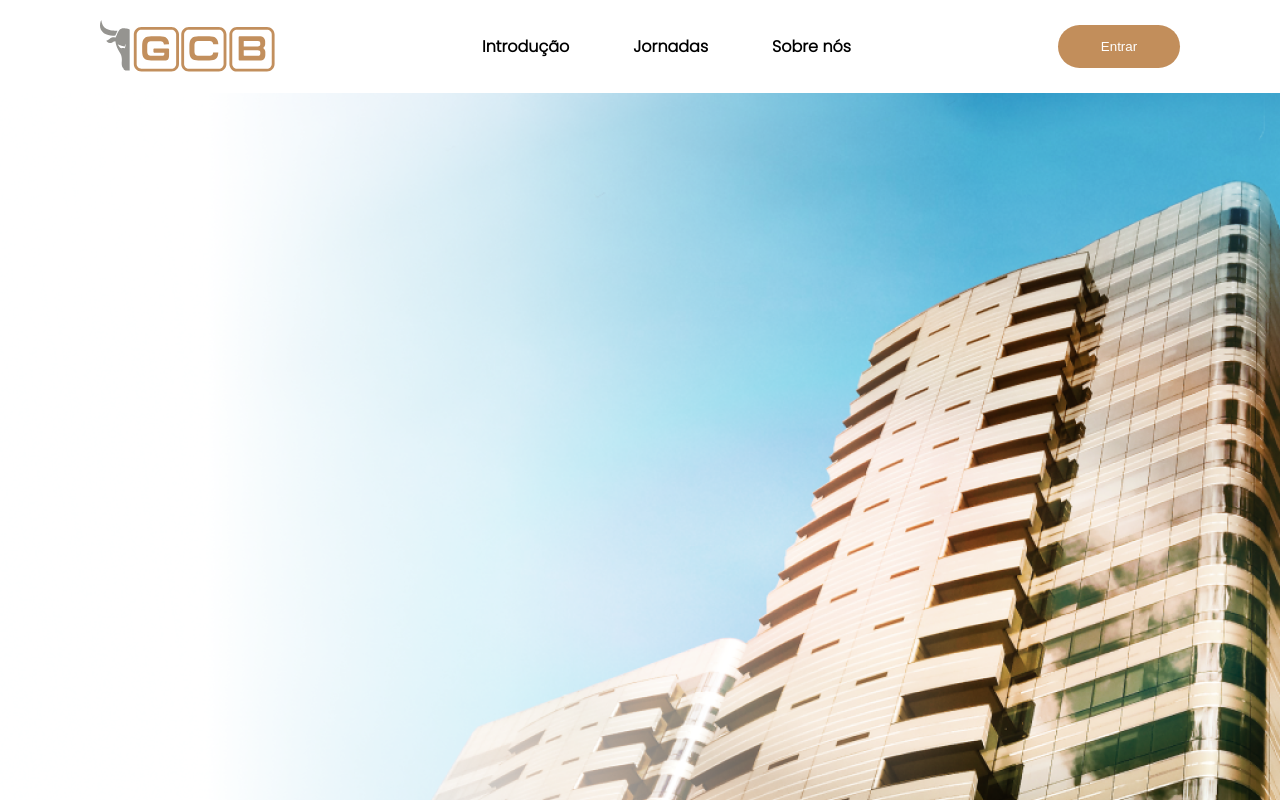
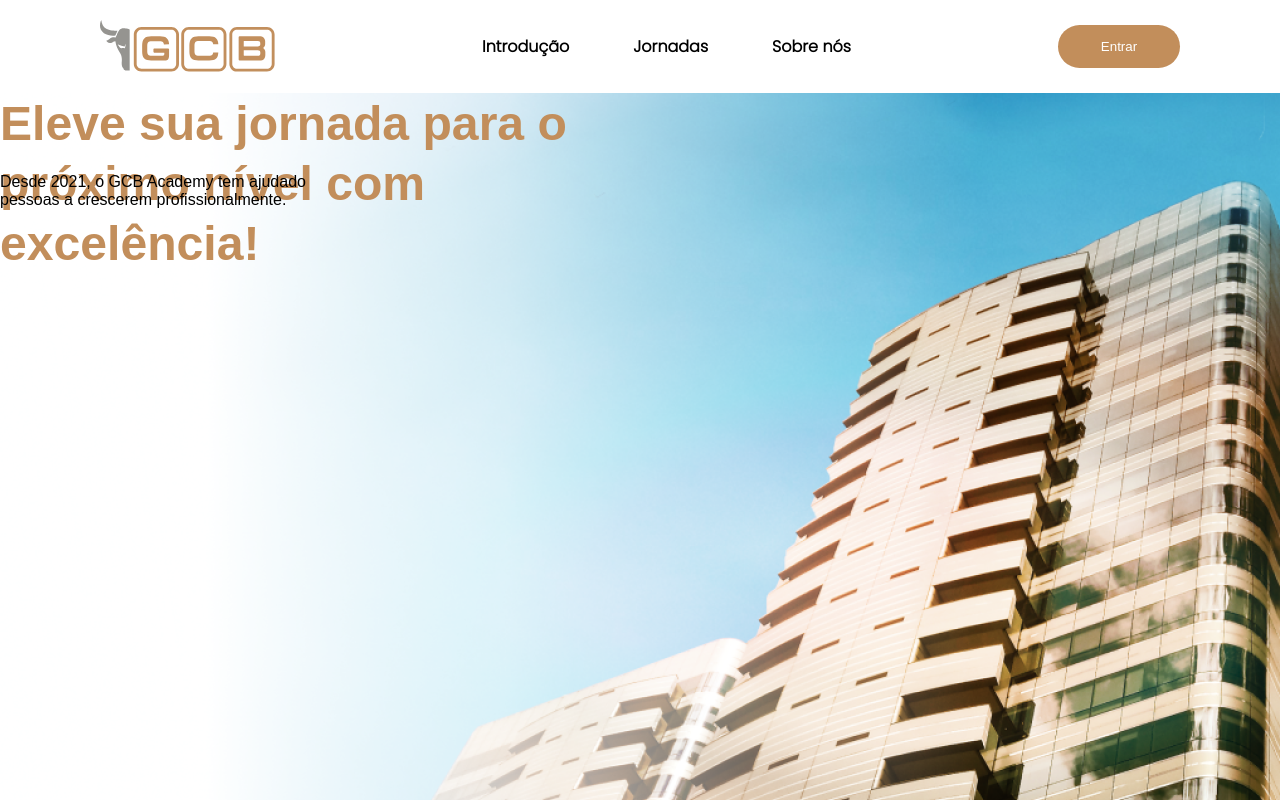
Before and after one commit to charlenefialho/GcbAcademyWebsite, a Next.js app: page / in a window 1280 px wide. Shown: the top 800 px of the page. Built offline with nearby package versions, Linux system fonts and the light colour scheme.

Commit message:
wip: work in progress

```diff
--- a/src/app/components/Header/Header.tsx
+++ b/src/app/components/Header/Header.tsx
@@ -18,7 +18,7 @@ interface HeaderProps {}
 export function Header(props: HeaderProps) {
   return (
     <TagHeader>
-      <MenuMobile/>
+      <MenuMobile isOpen={false}/>
       <LogoGcb/>
       <NavLinks>
         <NavLink href="#">Introdução</NavLink>
--- a/src/app/components/Header/styles.tsx
+++ b/src/app/components/Header/styles.tsx
@@ -17,13 +17,14 @@ export const TagHeader = styled.header`
     width: 100%;
     display: flex;
     justify-content: space-between;
+    flex-direction: row-reverse;
     align-items: center;
   }
 `;
 
 export const NavLinks = styled.ul`
   display: flex;
-  max-width: 50vw;
+  max-width: 40vw;
   justify-content: center;
   align-items: center;
   gap: 64px;
--- /dev/null
+++ b/src/app/components/Introduction/Introduction.tsx
@@ -0,0 +1,16 @@
+
+import * as S from "./styles";
+
+import bgImage from "../../assets/img/bgImage.png";
+
+
+export function Introduction(){
+    return (
+        <S.TagSection>
+            <S.BackgroundImage src={bgImage} alt="Prédio de fundo" />
+            <S.Title>Eleve sua jornada para o próximo nível com excelência!</S.Title>
+            <S.subTitle>Desde 2021, o GCB Academy tem ajudado pessoas a crescerem profissionalmente.</S.subTitle>
+            <S.ButtonStyled content="Vamos Explorar!"></S.ButtonStyled>
+        </S.TagSection>
+    );
+}
--- /dev/null
+++ b/src/app/components/Introduction/styles.tsx
@@ -0,0 +1,57 @@
+'use client'
+
+
+import { styled } from "styled-components";
+import Image from "next/image";
+import { Button } from "../Button/Button";
+
+
+export const TagSection = styled.section`
+position: relative;
+height: calc(100vh - (6rem - 3px));
+width: 100%;
+`
+
+export const BackgroundImage = styled(Image)`
+    background-size: cover;
+
+`
+
+export const Title = styled.h1`
+    color: var(--beige);
+    font-family: Arial, Helvetica, sans-serif;
+    font-size: calc(3rem + 0.125px);
+    font-style: normal;
+    font-weight: 700;
+    line-height: 60px;
+
+    display: flex;
+    width: 584px;
+    flex-direction: column;
+    flex-shrink: 0;
+
+    position: absolute;
+    top: 0;
+    left: 0;
+`
+
+export const subTitle = styled.p`
+    color: var(--black);
+    font-family: Arial, Helvetica, sans-serif;
+    position: absolute;
+    top: 10vh;
+    left: 0;
+
+    display: flex;
+    width: 360px;
+    flex-direction: column;
+    flex-shrink: 0;
+`
+
+export const ButtonStyled = styled(Button)`
+    display: flex;
+    flex-direction: column;
+    position: absolute;
+    top: 10vh;
+    left: 0;
+`
--- a/src/app/components/menuMobile/MenuMobile.tsx
+++ b/src/app/components/menuMobile/MenuMobile.tsx
@@ -3,11 +3,12 @@ import { useState } from "react";
 import * as S from "./styles";
 
 interface MenuProps {
-
+  isOpen : boolean
 }
 
 export function MenuMobile(props: MenuProps) {
   const [isOpen, setIsOpen] = useState(false);
+
   const toggleMenu = () => {
     setIsOpen(!isOpen);
   };
@@ -20,9 +21,9 @@ export function MenuMobile(props: MenuProps) {
       <S.MenuContainer isOpen={isOpen}  onClick={toggleMenu}>
         {isOpen && <S.CloseIcon size={45}/>}
         <S.MenuItems>
-          <S.MenuItem><S.MenuLink href="#">Home</S.MenuLink></S.MenuItem>
-          <S.MenuItem><S.MenuLink href="#">About</S.MenuLink></S.MenuItem>
-          <S.MenuItem><S.MenuLink href="#">Contact</S.MenuLink></S.MenuItem>
+          <S.MenuItem><S.MenuLink href="#">Introdução</S.MenuLink></S.MenuItem>
+          <S.MenuItem><S.MenuLink href="#">Jornadas</S.MenuLink></S.MenuItem>
+          <S.MenuItem><S.MenuLink href="#">Sobre nós</S.MenuLink></S.MenuItem>
         </S.MenuItems>
       </S.MenuContainer>
     </>
--- a/src/app/components/menuMobile/styles.tsx
+++ b/src/app/components/menuMobile/styles.tsx
@@ -26,9 +26,9 @@ export const MenuContainer = styled.div<{ isOpen: boolean }>`
 `;
 
 export const MenuToggle = styled.div`
-  position: absolute;
-  top: 1rem;
-  right: 1rem;
+  display: flex;
+  align-items: center;
+  margin-right: 2rem;
 
   @media(min-width: 769px){
     display: none;
@@ -36,9 +36,7 @@ export const MenuToggle = styled.div`
 `;
 
 export const ToggleIcon = styled(List)`
-    position: absolute;
-    top: 0.5rem;
-    right: 1rem;
+    color: var(--beige);
 `
 
 export const CloseIcon = styled(X)`
@@ -46,6 +44,7 @@ export const CloseIcon = styled(X)`
   position: absolute;
   top: 1rem;
   right: 1rem;
+  color: var(--beige);
 `;
 
 
--- a/src/app/page.module.css
+++ b/src/app/page.module.css
@@ -6,3 +6,6 @@
   padding: 6rem;
   min-height: 100vh;
 }
+.teste{
+  background-size: cover;
+}
--- a/src/app/page.tsx
+++ b/src/app/page.tsx
@@ -1,18 +1,14 @@
 "use client";
 
-import Image from "next/image";
-import styles from "./page.module.css";
-import { useState } from "react";
+import { Introduction } from "./components/Introduction/Introduction";
 
-
-import bgImage from "./assets/img/bgImage.png";
-import {MenuMobile} from "./components/MenuMobile/MenuMobile"
 
 
 export default function Home() {
   return (
     <>
-      <Image src={bgImage} alt="prédio de fundo" />
+      <Introduction/>
+
     </>
   );
 }
```
